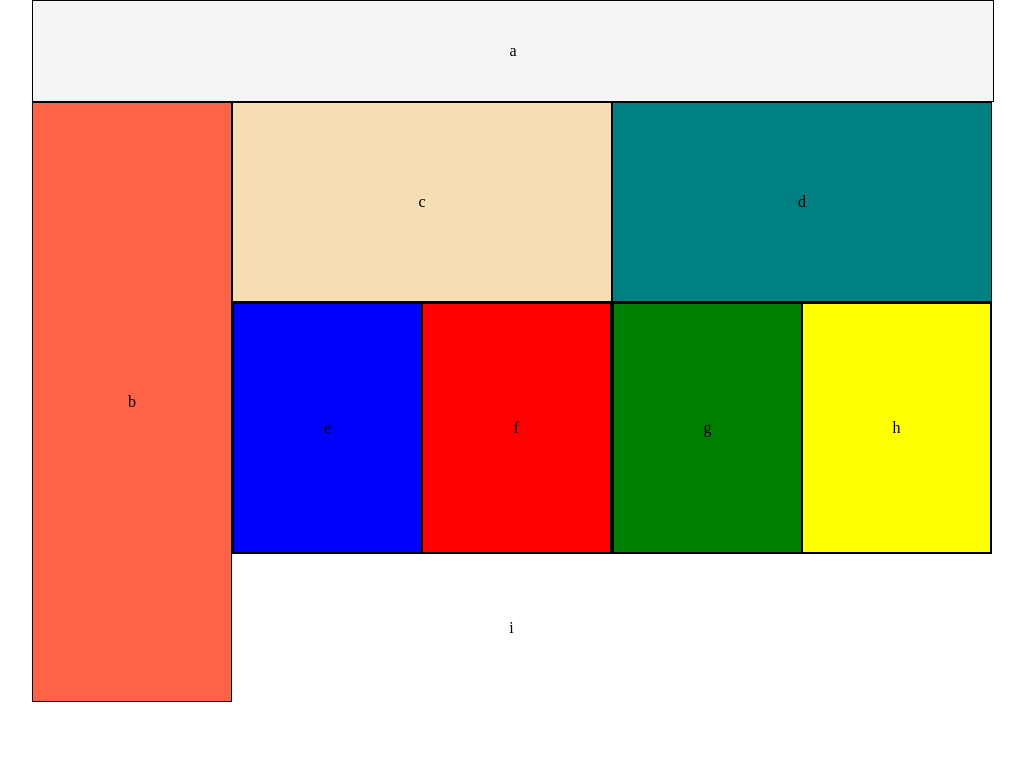
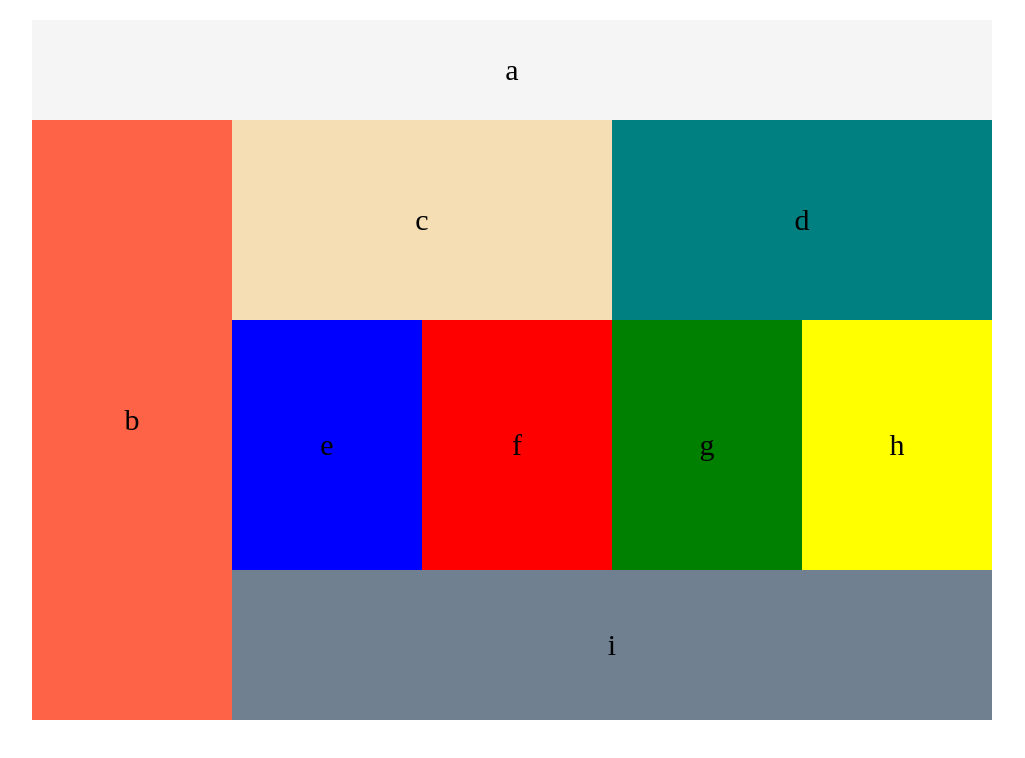
Before and after one commit to eugenemonnier/lab-01, a plain HTML site: page index.html in a window 1280 px wide. Shown: the whole page, without its empty margins (128-1153 px from the left). Drawn offline with Linux system fonts and the light colour scheme.

Commit message:
completed mobile desktop responisve web page

```diff
--- a/css/base.css
+++ b/css/base.css
@@ -1,14 +1,13 @@
-header, footer, aside, div {
-  border: 1px black solid;
-}
 body {
   margin: 0 auto;
   width: 480px;
   height: 767px;
   text-align: center;
+  font-size: 30px;
 }
-@media screen and (min-width: 480px) {
+@media screen and (min-width: 481px) {
  body {
+  margin: 20px auto;
   width: 960px;
   height: 768px;
  }
--- a/css/layout.css
+++ b/css/layout.css
@@ -1,7 +1,7 @@
 header {
   width: 480px;
   height: 75px;
-  background-color: whitesmoke;
+  background-color: #bbb;
   line-height: 75px;
 }
 aside {
@@ -27,9 +27,9 @@ article div {
 article div div {
   display: block;
   float: left;
-  width: 238px;
-  height: 248px;
-  line-height: 248px;
+  width: 240px;
+  height: 250px;
+  line-height: 250px;
   margin: auto;
 }
 footer {
@@ -57,7 +57,7 @@ footer {
   background-color: teal;
 }
 
-@media screen and (min-width: 480px) {
+@media screen and (min-width: 481px) {
   header {
     width: 960px;
     height: 100px;
@@ -66,9 +66,9 @@ footer {
   }
   aside {
     float: left;
-    width: 198px;
-    height: 598px;
-    line-height: 598px;
+    width: 200px;
+    height: 600px;
+    line-height: 600px;
     background-color: tomato;
   }
   main{
@@ -78,9 +78,9 @@ footer {
   }
   main div{
     float: left;
-    width: 378px;
-    height: 198px;
-    line-height: 198px;
+    width: 380px;
+    height: 200px;
+    line-height: 200px;
   }
   article {
     clear: none;
@@ -92,21 +92,20 @@ footer {
     float: left;
     width: fit-content;
     height: fit-content;
-    /* line-height: 250px; */
   }
   article div div {
     display: block;
     float: left;
-    width: 187px;
-    height: 248px;
-    line-height: 248px;
-    /* margin: auto; */
+    width: 190px;
+    height: 250px;
+    line-height: 250px;
   }
   footer {
-    clear: none;
-    width: 758px;
-    height: 148px;
-    line-height: 148px;
+    display: inline-block;
+    float: left;
+    width: 760px;
+    height: 150px;
+    line-height: 150px;
     background-color: slategray;
   }
   #article1 {
```
